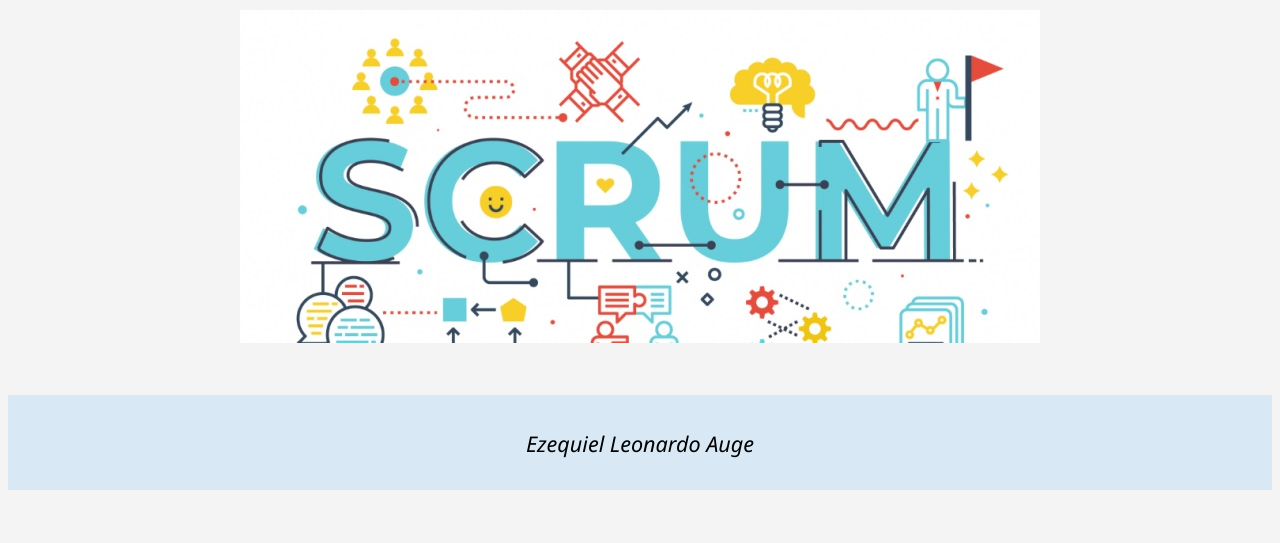
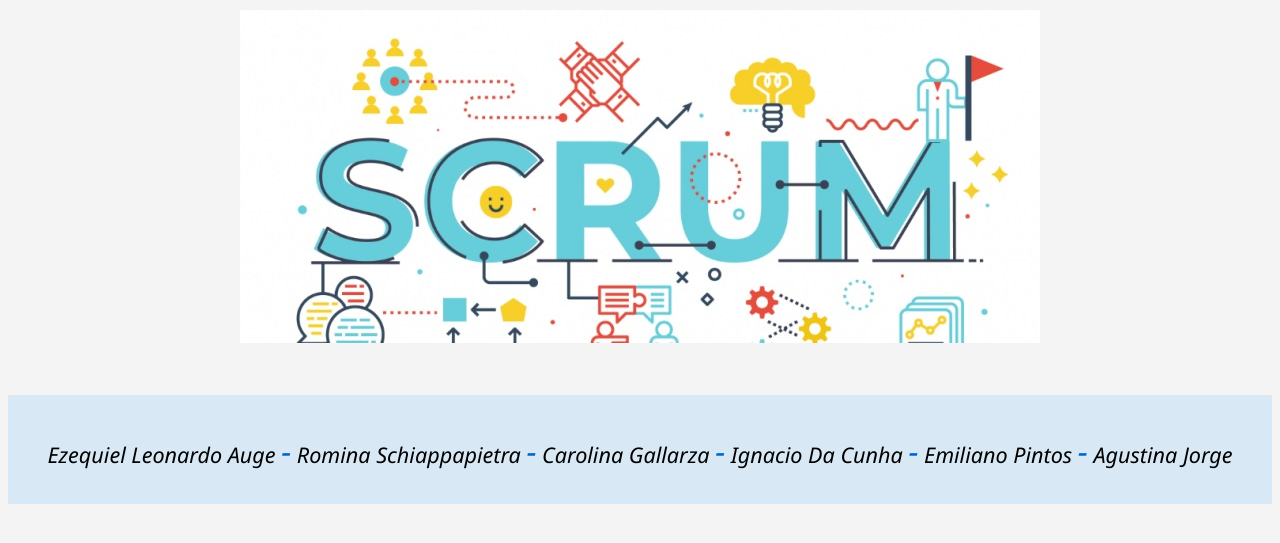
Before and after one commit to Branca666/TrabajoGrupalJAP, a plain HTML site: page index.html in a window 1280 px wide. Shown: the part 229-772 px from the top of the page. Drawn offline with Linux system fonts and the light colour scheme.

Commit message:
Update index.html

```diff
--- a/index.html
+++ b/index.html
@@ -28,7 +28,7 @@
   </header>
 
 <footer>
-  <h2>Ezequiel Leonardo Auge</h2>
+  <h2>Ezequiel Leonardo Auge <span>-</span> Romina Schiappapietra <span>-</span> Carolina Gallarza <span>-</span> Ignacio Da Cunha <span>-</span> Emiliano Pintos <span>-</span> Agustina Jorge </h2>
 </footer>
 
 </body>
```
